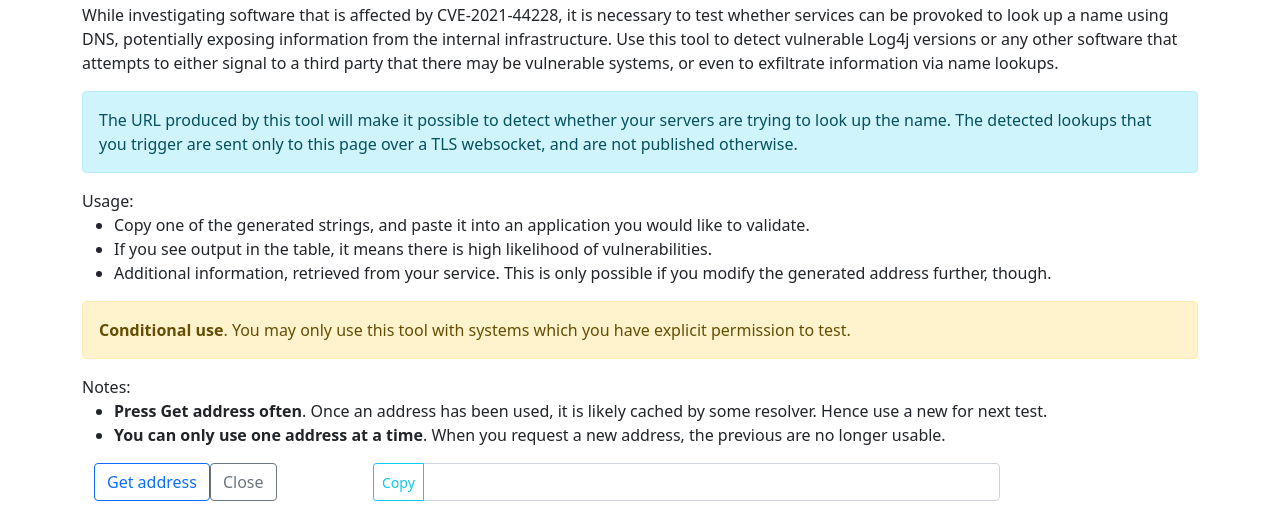
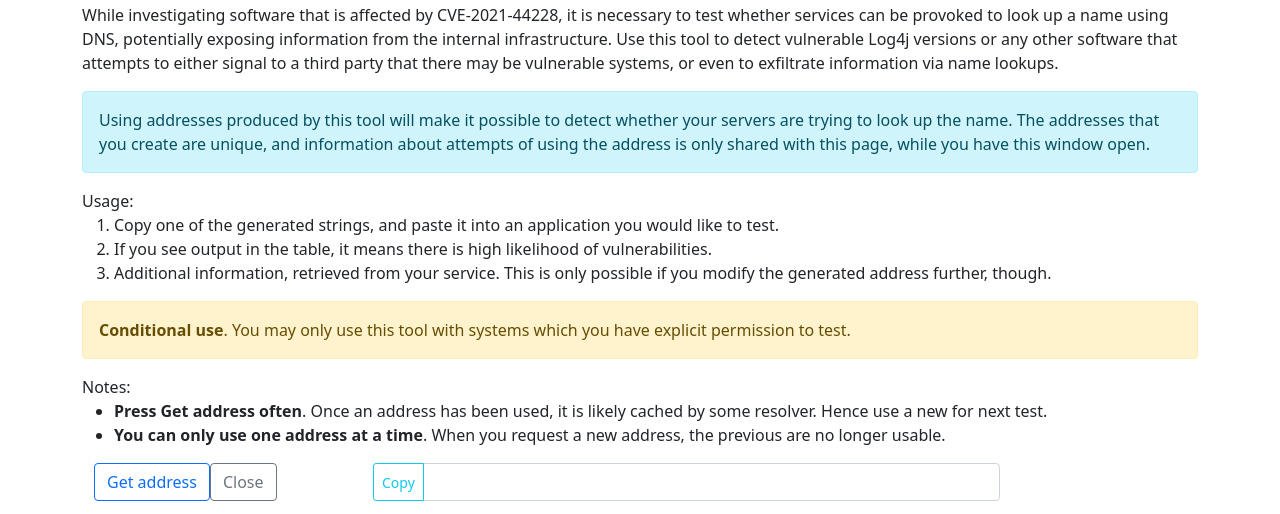
Before and after one commit to rschoultz/dnsquerylog, a plain HTML site: page content/index.html in a window 1280 px wide. Shown: the part 53-567 px from the top of the page. Drawn offline with nearby package versions, Linux system fonts and the light colour scheme.

Commit message:
Improved information on web page.

```diff
--- a/content/index.html
+++ b/content/index.html
@@ -29,17 +29,18 @@
     </p>
 
     <div class="alert alert-info" role="alert">
-        The URL produced by this tool will make it possible to detect whether your servers are trying to look up the
-        name. The detected lookups that you trigger are sent only to this page over a TLS websocket, and are not published otherwise.
+        Using addresses produced by this tool will make it possible to detect whether your servers are trying to look up the
+        name. The addresses that you create are unique, and information about attempts of using the address
+        is only shared with this page, while you have this window open.
     </div>
 
     <div>
         Usage:
-        <ul>
-            <li>Copy one of the generated strings, and paste it into an application you would like to validate.</li>
+        <ol>
+            <li>Copy one of the generated strings, and paste it into an application you would like to test.</li>
             <li>If you see output in the table, it means there is high likelihood of vulnerabilities.</li>
             <li>Additional information, retrieved from your service. This is only possible if you modify the generated address further, though.</li>
-        </ul>
+        </ol>
     </div>
     <div class="alert alert-warning" role="alert">
         <b>Conditional use</b>. You may only use this tool with systems which you have explicit permission to test.
```
